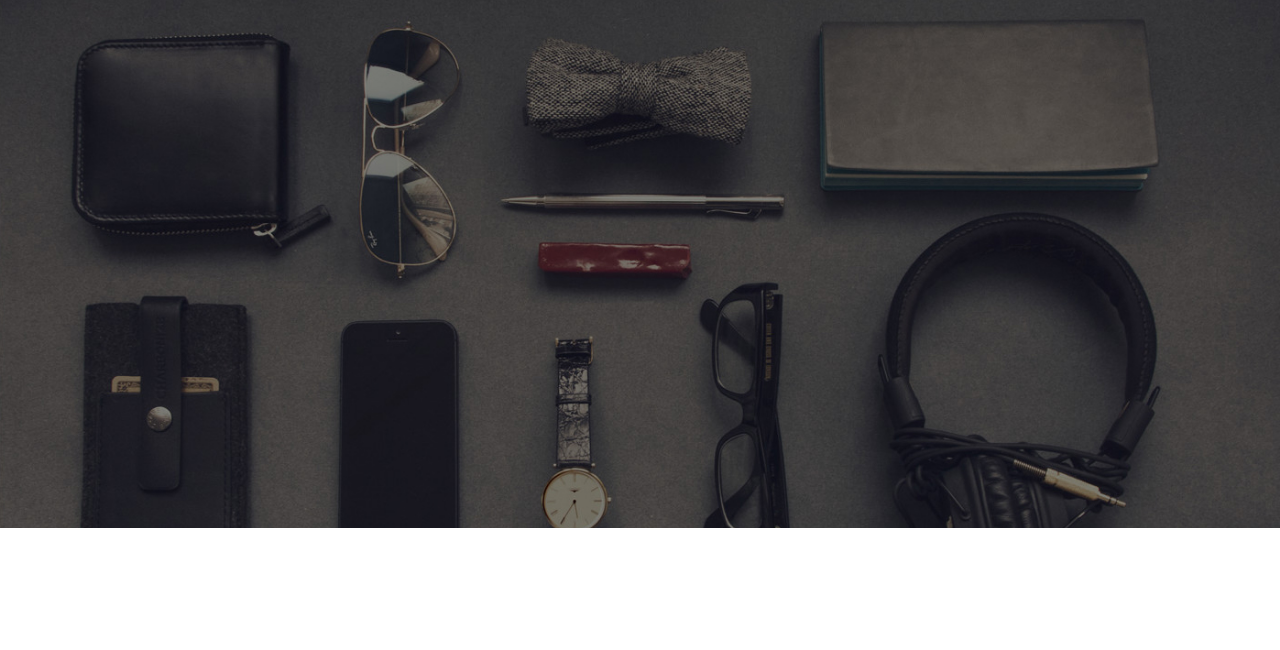
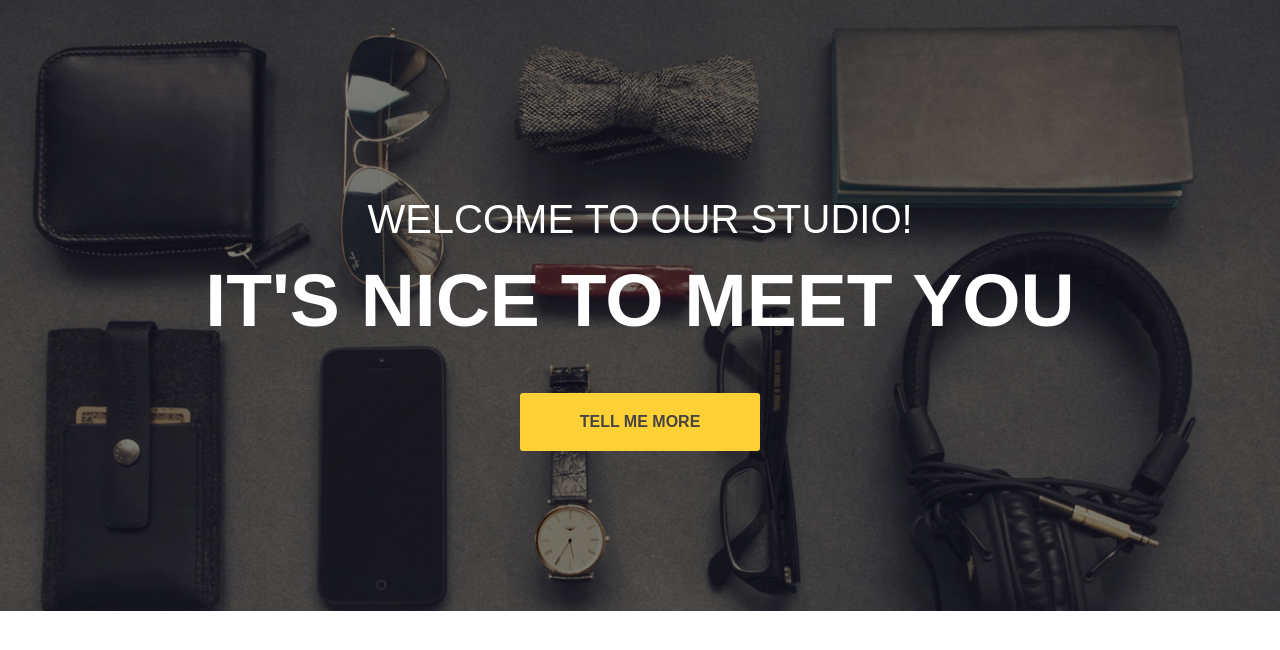
Before and after one commit to SergiyStasyuk/Youtube_project, a plain HTML site: page index.html in a window 1280 px wide. Shown: the part 72-722 px from the top of the page. Drawn offline with Linux system fonts and the light colour scheme.

Commit message:
Making heading

```diff
--- a/css/main.css
+++ b/css/main.css
@@ -2,6 +2,13 @@ body {
 	font-family: Arial, sans-serif;
 	padding: 0;
 	margin: 0;
+}
+
+.clearfix:after {
+	content: '';
+	display: table;
+	width: 100%;
+	clear: both;
 }
 
 div {
@@ -10,7 +17,7 @@ div {
 
 header {
 	background: url(../img/first-bg.jpg) no-repeat center top / cover;
-	height: 600px;
+	padding-bottom: 160px;
 }
 
 .container {
@@ -46,3 +53,35 @@ nav {
 	text-transform: uppercase;
 	font-size: 14px;
 }
+
+.titles__first {
+	font-size: 40px;
+	color: #fff;
+	text-transform: uppercase;
+	text-align: center;
+	margin-top: 200px;
+}
+
+h1 {
+	font-size: 75px;
+	color: #fff;
+	text-transform: uppercase;
+	text-align: center;
+	margin: 15px;
+}
+
+.button {
+	background: #fed136;
+	color: #484543;
+	border-radius: 3px;
+	display: block;
+	width: 240px;
+	padding: 20px 0;
+	text-align: center;
+	margin: 0 auto;
+	text-transform: uppercase;
+	font-weight: bold;
+	text-decoration: none;
+	font-weight: 18px;
+	margin-top: 50px;
+}
--- a/index.html
+++ b/index.html
@@ -8,7 +8,7 @@
 <body>
 	<header>
 		<div class="container">
-			<div class="heading">
+			<div class="heading clearfix">
 				<img src="img/logo.png" alt="Golden" class="logo">
 				<nav>
 					<ul class="menu">
@@ -30,6 +30,15 @@
 					</ul>
 				</nav>
 			</div>
+			<div class="titles">
+				<div class="titles__first">
+					Welcome To Our Studio!
+				</div>
+				<h1>
+					It's nice to Meet you
+				</h1>
+			</div>
+			<a href="#" class="button">Tell Me More</a>
 		</div>
 	</header>
 	<section>
```
